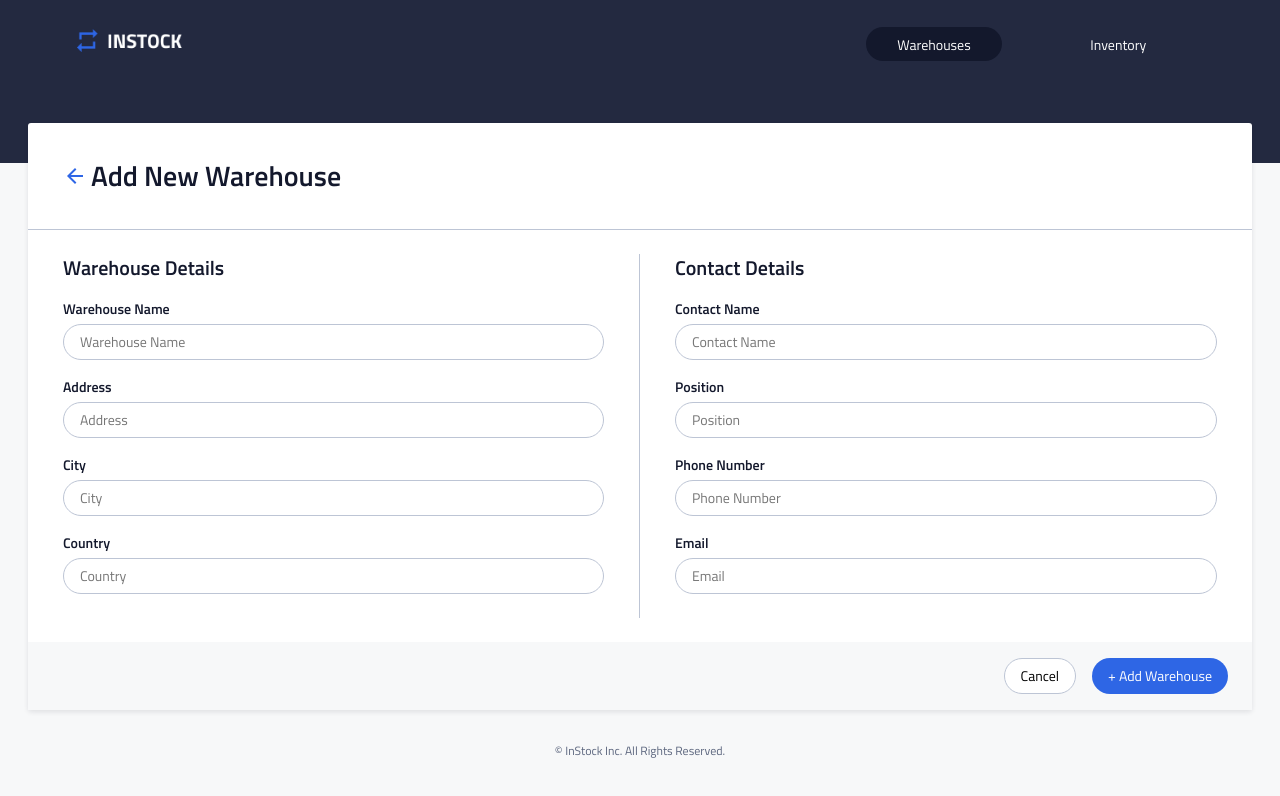
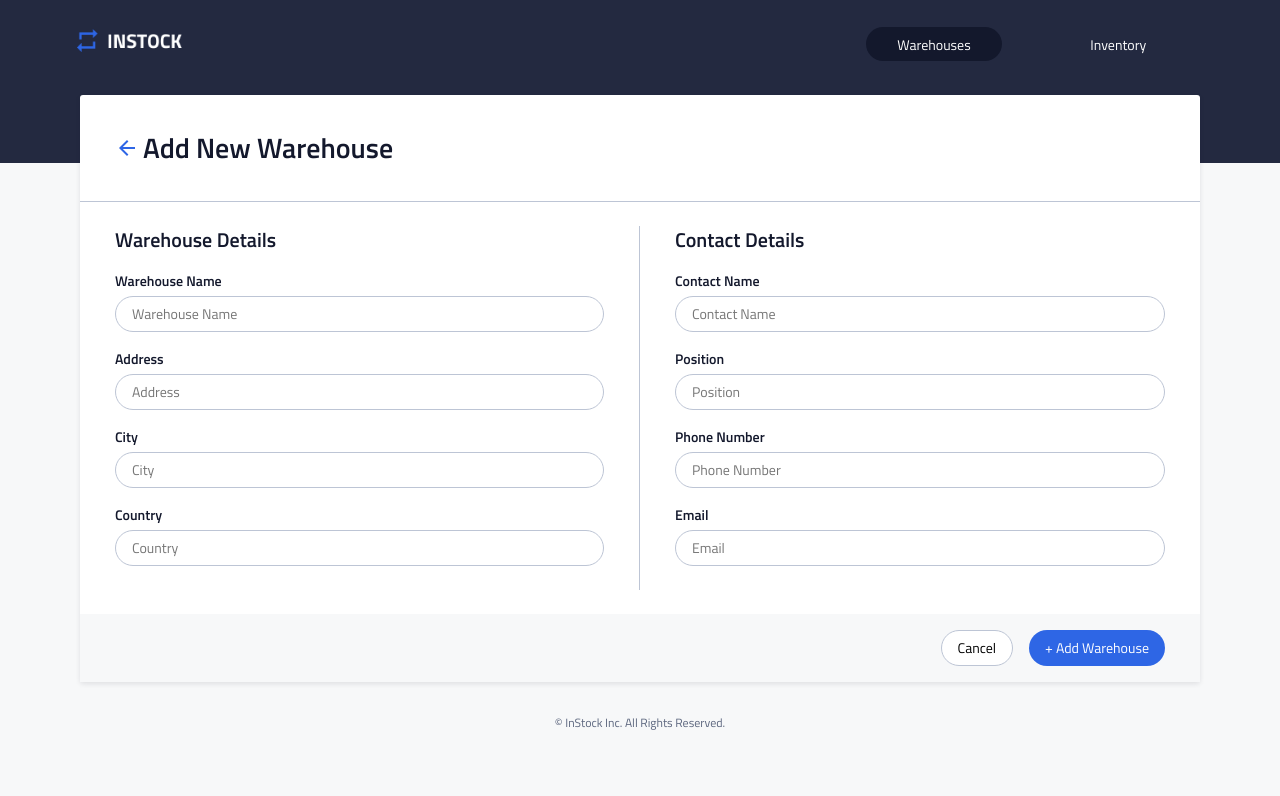
Before and after one commit to notaika/InStock, a React (Vite) app: page /warehouse/add in a window 1280 px wide. Shown: the top 796 px of the page. Built offline with nearby package versions, Linux system fonts and the light colour scheme.

Commit message:
desktop viewpoint add new warehouse

```diff
--- a/src/components/WarehouseAdd/WarehouseAdd.scss
+++ b/src/components/WarehouseAdd/WarehouseAdd.scss
@@ -10,6 +10,11 @@
   outline: none;
   box-shadow: 0px 2px 5px 0px #13182C1A;
   border-radius: 0.188rem;
+  @include mixins.desktop{
+    margin:0 5rem;
+    margin-top: -6em;
+
+  }
 
     &__header {
         &-box {
@@ -119,6 +124,10 @@
       justify-content: flex-end;
       padding-right: 1.5rem;
     }
+
+    @include mixins.desktop{
+      padding:1rem 2.188rem;
+    }
   }
 
 
```
